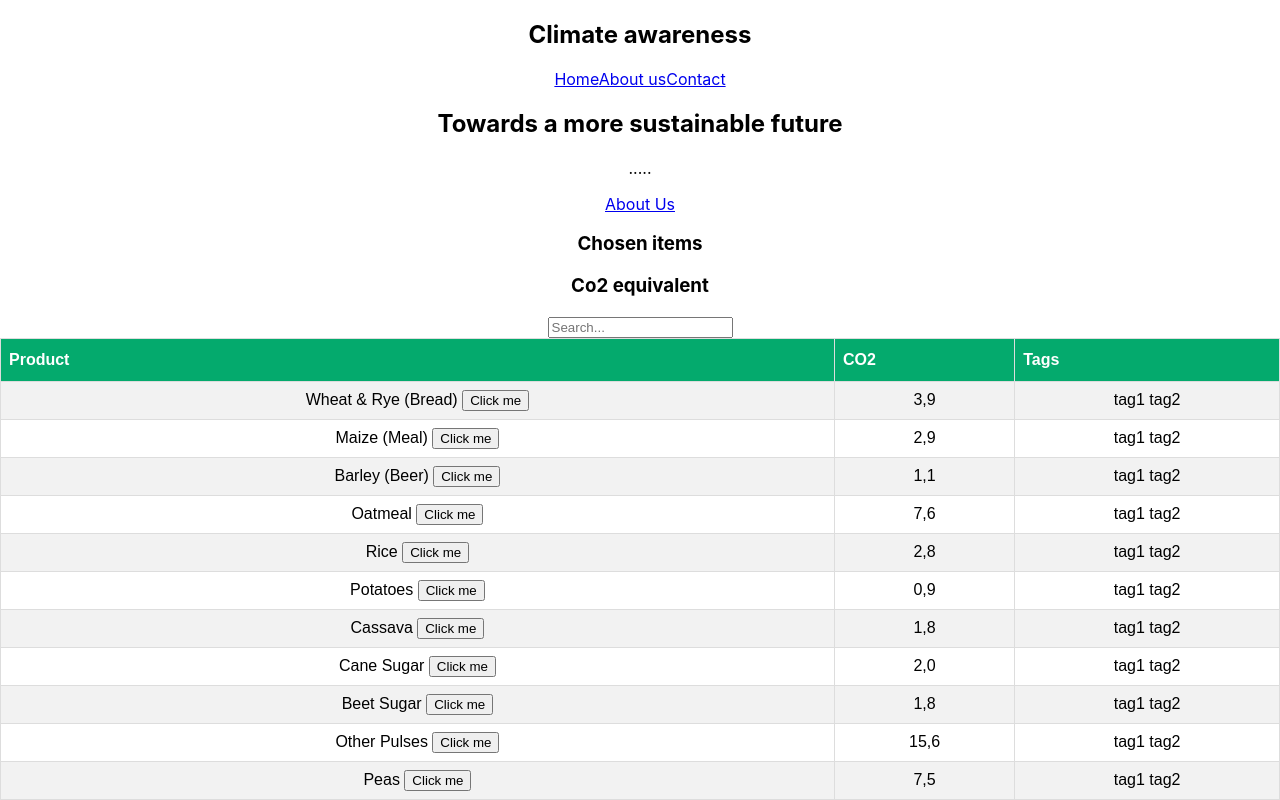
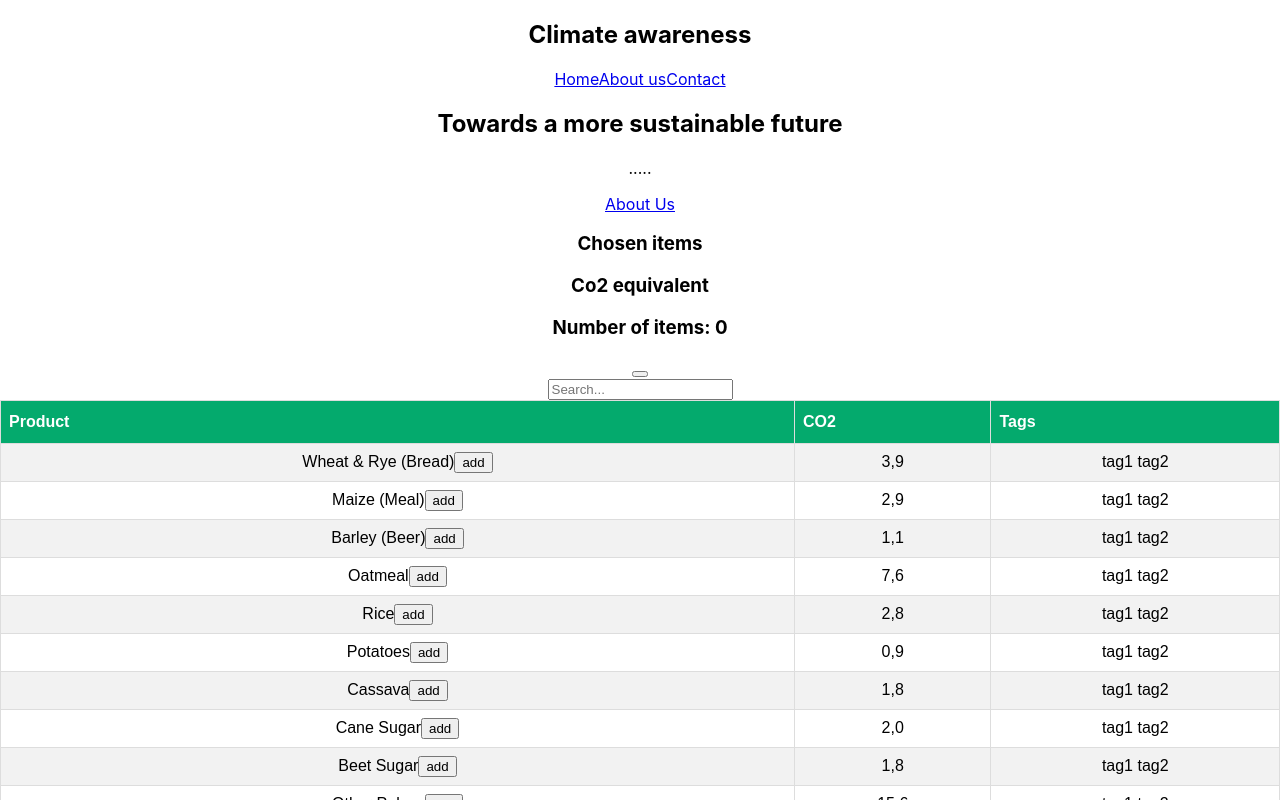
Before and after one commit to OhLawdHeCoding/Halo, a React (Create React App) app in the folder CO2_calculator/co2/: page / in a window 1280 px wide. Shown: the top 800 px of the page. Built offline with nearby package versions, Linux system fonts and the light colour scheme.

Commit message:
börjat på listan

```diff
--- a/CO2_calculator/co2/src/Components/Databasebox.js
+++ b/CO2_calculator/co2/src/Components/Databasebox.js
@@ -1,8 +1,10 @@
-import {useState} from 'react';
 import AddButton from './AddItemButton';
+import React, { useState } from 'react';
 
 
-function Databasebox({data}) {
+
+function Databasebox({ data }) {
+    const [items, setItems] = React.useState([]);
     return (
         /*
         the <table> tag marks the start of the table.
@@ -20,7 +22,9 @@ function Databasebox({data}) {
                     <th>Tags</th>
                 </tr>
                 {data.map((val, key) => {
-                            return <tr className="Product" key={key}><td>{val.Product} <AddButton/></td><td>{val.MeanC02}</td><td>{val.Tags}</td></tr>
+                    return <tr className="Product" key={key}><td>{val.Product}
+                        <button onClick={() => setItems([...items, val.Product])}> add </button>
+                    </td><td>{val.MeanC02}</td><td>{val.Tags}</td></tr>
                 })}
             </table>
         </div>
--- a/CO2_calculator/co2/src/Components/YourItemsbox.js
+++ b/CO2_calculator/co2/src/Components/YourItemsbox.js
@@ -1,13 +1,28 @@
-import {useState} from 'react';
+import { useState } from 'react';
 
-const YourItemsbox = () => {
+//const YourItemsbox = () => {
+//    const [itemBox, setItemBox] = useState([]);
+//    return (
+//        <div className="youritemsbox">
+//            <h3>Chosen items</h3>
+//            <h3>Co2 equivalent</h3>
+//            <h3>Number of items: {itemBox.length}</h3>
+//        </div>
+//    );
+//}
 
+function AddToItemBox() {
+    const [itemBox, setItemBox] = useState([]);
     return (
         <div className="youritemsbox">
             <h3>Chosen items</h3>
             <h3>Co2 equivalent</h3>
+            <h3>Number of items: {itemBox.length}</h3>
+            <button onClick={(item) => setItemBox(itemBox.push(item))}></button>
         </div>
-     );
+    );
+
+
 }
 
-export default YourItemsbox;
+export default AddToItemBox;
```
Lines whose indentation alone changed are shown as unchanged.
